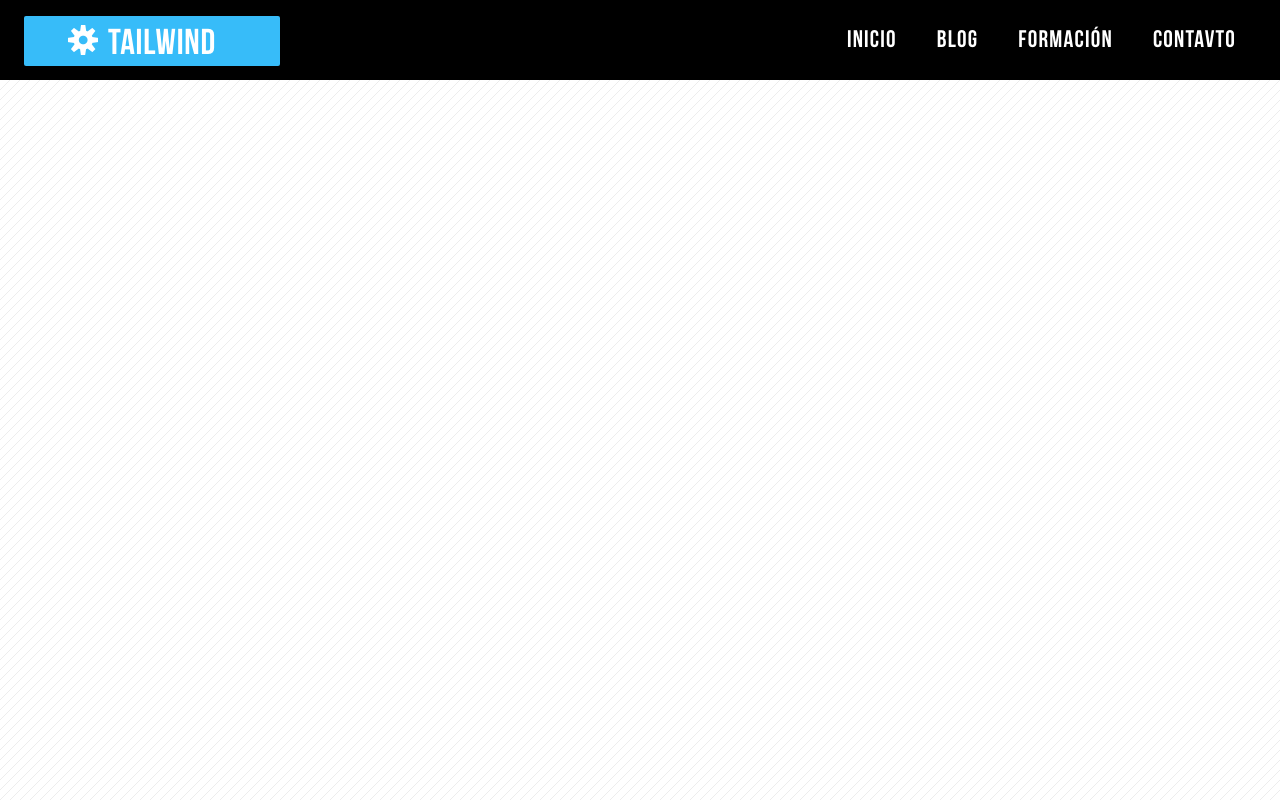
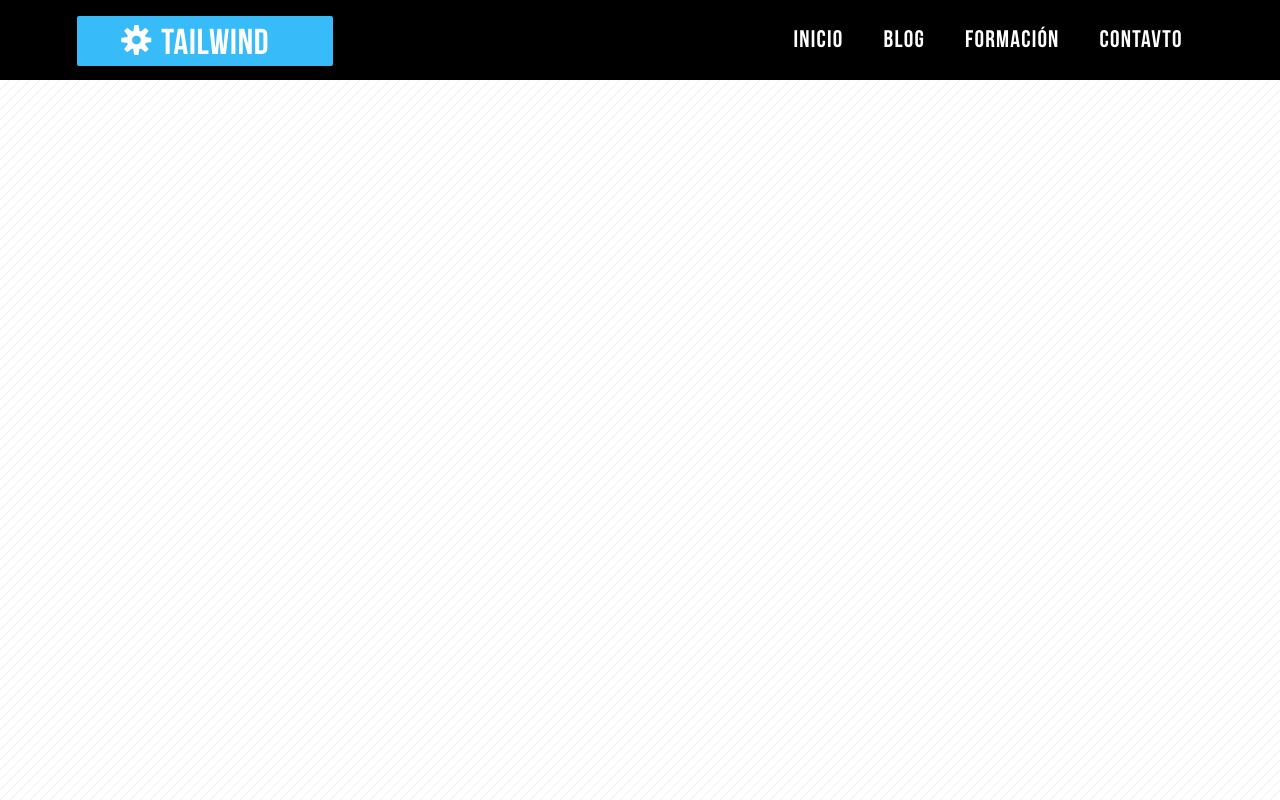
Before and after one commit to mundoenrique/tailwind-victor-robles, a website: page 01-web-tailwind/index.html in a window 1280 px wide. Drawn offline with Linux system fonts and the light colour scheme.

Commit message:
Container

```diff
--- a/01-web-tailwind/index.html
+++ b/01-web-tailwind/index.html
@@ -9,7 +9,7 @@
   <body class="bg-body-pattern bg-scroll">
     <!-- Cabecera -->
     <header id="header" class="h-20 bg-black text-white bebas">
-      <div class="container mx-auto flex flex-row">
+      <div class="container w-11/12 mx-auto flex flex-row">
         <div id="logo" class="flex-1">
           <div
             class="w-64 pt-0.5 pb-0.5 mt-4 ml-6 text-center tracking-wider cursor-pointer overflow-hidden transition duration-300 rounded-sm bg-azul-claro hover:text-black hover:bg-gray-200"
```
Also changed, not shown: 01-web-tailwind/css/styles.css.
